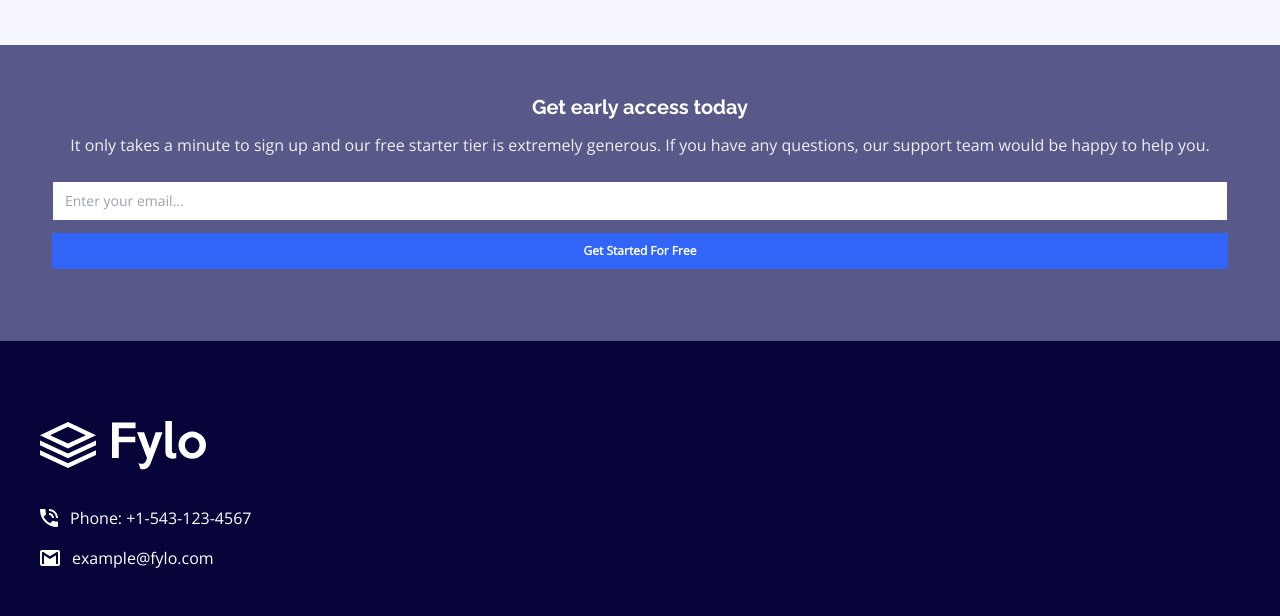
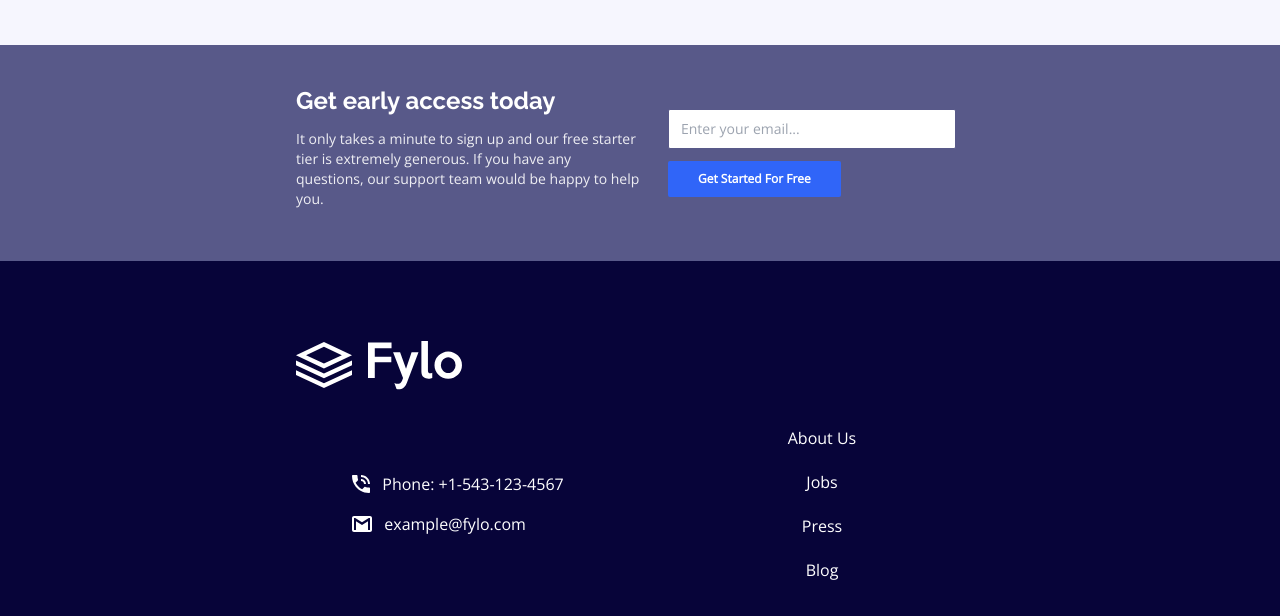
Before and after one commit to amirhazizi/fylo-landing-page-with-two-column-layout, a website: page index.html in a window 1280 px wide. Shown: the part 1039-1655 px from the top of the page. Drawn offline with nearby package versions, Linux system fonts and the light colour scheme.

Commit message:
update section 2/footer

```diff
--- a/index.html
+++ b/index.html
@@ -206,27 +206,29 @@
     <!-- section 2 -->
     <section class="bg-cl_DesaturatedBlue">
       <!-- container -->
-      <div class="max-w-ms mx-auto p-6 py-12">
+      <div
+        class="md:mx-auto p-6 py-12 md:flex md:justify-between md:max-w-3xl md:p-10"
+      >
         <!-- text article -->
-        <article class="text-center text-white space-y-3">
+        <article class="text-center text-white space-y-3 md:text-left md:w-1/2">
           <!-- header -->
-          <h1 class="text-xl font-bold">Get early access today</h1>
+          <h1 class="text-xl font-bold md:text-2xl">Get early access today</h1>
           <!-- text -->
-          <p class="opacity-90">
+          <p class="opacity-90 md:text-sm">
             It only takes a minute to sign up and our free starter tier is
             extremely generous. If you have any questions, our support team
             would be happy to help you.
           </p>
         </article>
         <!-- sign in form -->
-        <form class="flex flex-col space-y-3 p-7 py-6">
+        <form class="flex flex-col space-y-3 p-7 py-6 md:w-1/2">
           <input
             class="w-full border px-3 h-10 text-sm rounded-sm border-cl_DesaturatedBlue focus:outline-cl_BrightBlue"
             type="text"
             placeholder="Enter your email..."
           />
           <button
-            class="text-white rounded-sm w-full font-bold text-xs bg-cl_BrightBlue h-9"
+            class="text-white rounded-sm w-full font-bold text-xs bg-cl_BrightBlue h-9 md:w-3/5"
             type="submit"
           >
             Get Started For Free
@@ -239,7 +241,7 @@
     <!-- footer -->
     <footer class="bg-cl_VeryDarkBlue text-white">
       <!-- container -->
-      <div class="max-w-ms mx-auto p-10 py-20 space-y-9">
+      <div class="md:mx-auto p-10 py-20 space-y-9 md:max-w-3xl">
         <!-- logo.svg -->
         <svg
           width="166"
@@ -262,9 +264,11 @@
           </g>
         </svg>
         <!-- links -->
-        <div class="text-white space-y-12">
+        <div
+          class="text-white space-y-12 md:grid md:grid-cols-2 md:space-y-0 md:gap-10 md:items-center"
+        >
           <!-- contact container -->
-          <div class="space-y-4">
+          <div class="space-y-4 md:mx-auto">
             <!-- phone -->
             <div class="flex items-center space-x-3">
               <img src="./images/icon-phone.svg" alt="icon-phone.svg" />
@@ -277,7 +281,7 @@
             </div>
           </div>
           <!-- links container 1 -->
-          <ul class="space-y-5">
+          <ul class="space-y-5 md:text-center">
             <li>
               <a href="#"> About Us </a>
             </li>
@@ -292,7 +296,7 @@
             </li>
           </ul>
           <!-- links container 2 -->
-          <ul class="space-y-5">
+          <ul class="space-y-5 md:text-center">
             <li>
               <a href="#"> Contact Us </a>
             </li>
```
Also changed, not shown: css/styles.css.
